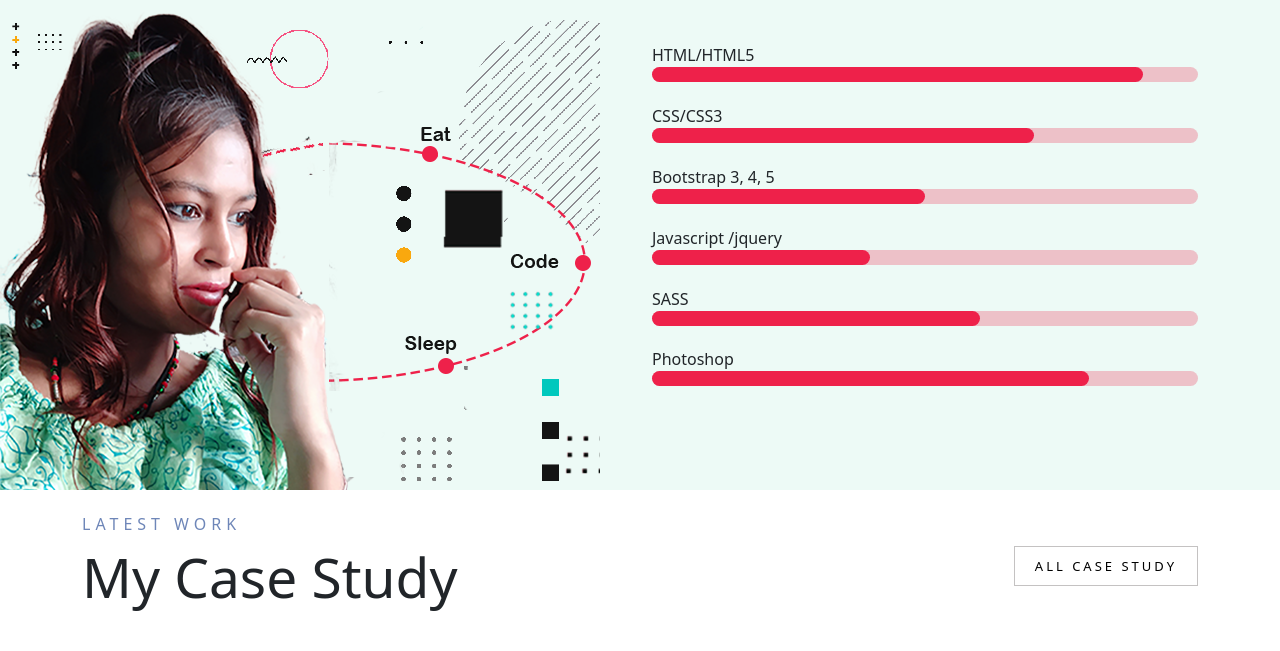
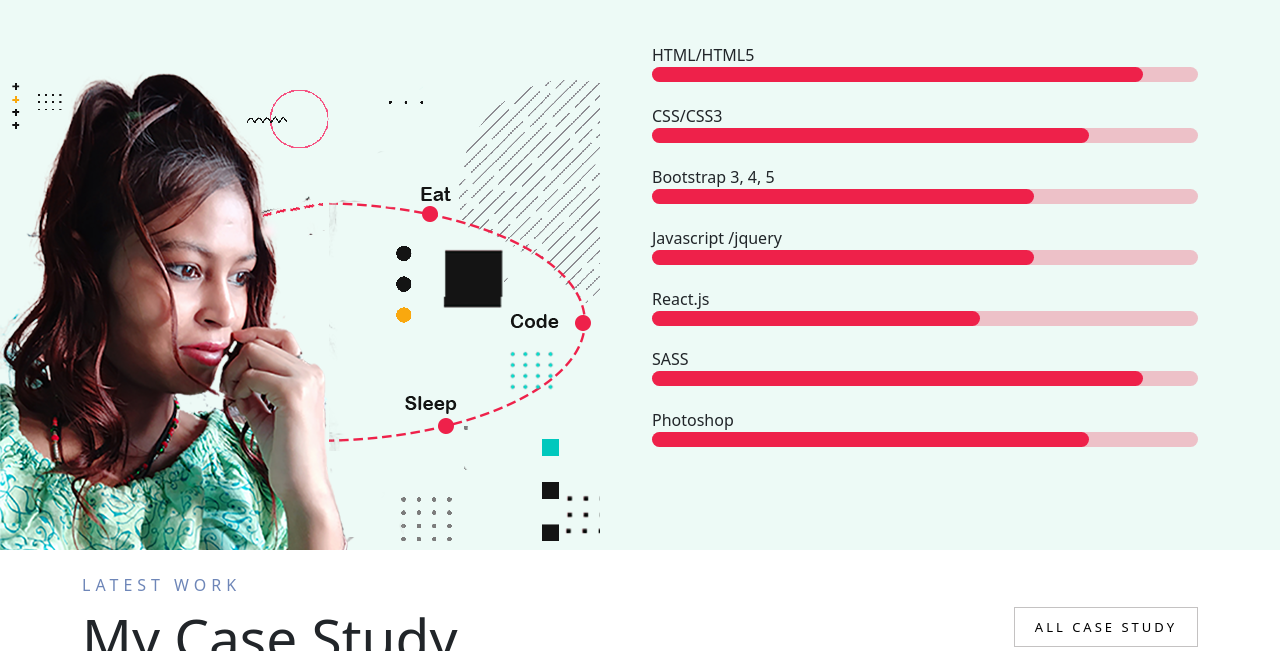
Before and after one commit to DesignergirlElectra/new_portfolio, a plain HTML site: page index.html in a window 1280 px wide. Shown: the part 1026-1677 px from the top of the page. Drawn offline with nearby package versions, Linux system fonts and the light colour scheme.

Commit message:
add link

```diff
--- a/index.html
+++ b/index.html
@@ -134,6 +134,10 @@
                                 </div>
                                 <div class="skill-web java">
                                     <div class="web">Javascript /jquery</div>
+                                    <div class="web-progress "></div>
+                                </div>
+                                 <div class="skill-web react">
+                                    <div class="web">React.js</div>
                                     <div class="web-progress "></div>
                                 </div>
                                 <div class="skill-web sass">
--- a/style.css
+++ b/style.css
@@ -249,22 +249,25 @@
 }
 
 .css .web-progress::after {
+    width: 80%;
+}
+
+.bootstrap .web-progress::after {
     width: 70%;
 }
 
-.bootstrap .web-progress::after {
-    width: 50%;
-}
-
 .java .web-progress::after {
-    width: 40%;
+    width: 70%;
 }
 
 .photo .web-progress::after {
     width: 80%;
 }
+.bootstrap .web-progress::after {
+    width: 70%;
+}
 
-.sass .web-progress::after {
+.react .web-progress::after {
     width: 60%;
 }
 
```
